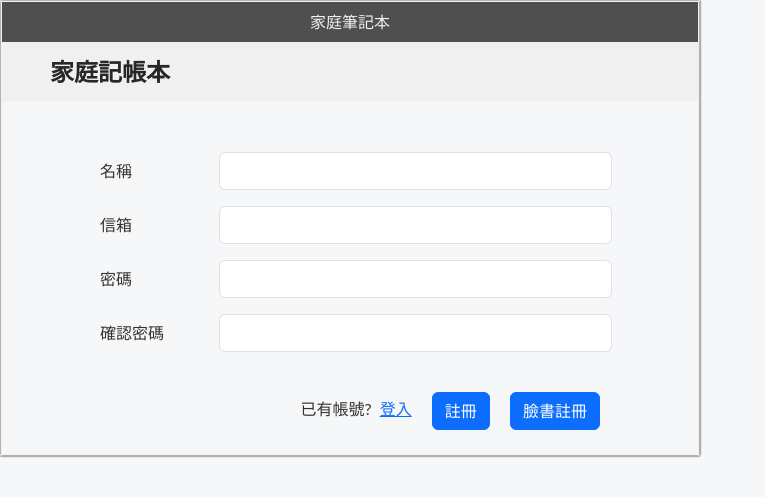
After one commit to syh053/expense-tracker, a Node server app: page /register in a window 1280 px wide. The commit adds this page. Shown: the top 497 px of the page, without its empty margins (0-765 px from the left). Run offline with Node 20, Linux system fonts and the light colour scheme; some libraries are stand-ins or nearby versions.

Commit message:
build login & register paginations and modify other paginations

```diff
--- a/public/css/style.css
+++ b/public/css/style.css
@@ -25,6 +25,7 @@ body {
 }
 
 .logout-button {
+    margin-right: 50px;
     color: #FF8040;
     background-color: #FFFFFF;
 }
--- /dev/null
+++ b/routes/registers.js
@@ -0,0 +1,72 @@
+const express = require('express')
+const router = express.Router()
+
+const db = require('../db/models')
+const User = db.user
+
+const bcrypt = require('bcryptjs')
+
+router.get('/', (req, res) => {
+    res.render('register')
+})
+
+router.post('/', (req, res, next) => {
+
+    const { name, mail, password, ConfirmPassword } = req.body
+
+    //確認名稱長度
+    if (name.length > 100) {
+        req.flash('error', '名稱過長')
+        return res.redirect('back')
+    }
+
+    //確認是否輸入信箱
+    if (!mail) {
+        req.flash('error', '未輸入信箱')
+        return res.redirect('back')
+    }
+
+    //確認是否輸入密碼
+    if (!password) {
+        req.flash('error', '未輸入密碼')
+        return res.redirect('back')
+    }
+
+    //確認密碼是否輸入一致
+    if (password !== ConfirmPassword) {
+        req.flash('error', '密碼輸入不一致')
+        return res.redirect('back')
+    }
+
+    User.findOne({
+        attributes: ['mail', 'password'],
+        where: { mail: mail }
+    })
+        .then(user => {
+            if (user) {
+                req.flash('error', '此信箱已註冊')
+                return res.redirect('back')
+            }
+
+            bcrypt.hash(password, 10)
+                .then(hash => {
+                    User.create({
+                        name: name,
+                        mail,
+                        password: hash
+                    })
+                        .then( user => {
+                            req.flash('success', '註冊成功')
+                            return res.redirect('login')
+                        })
+
+                        .catch( err => {
+                            err.message = '註冊失敗'
+                            next( err )
+                        })
+                })
+        })
+})
+
+
+module.exports = router
--- a/views/layouts/main.hbs
+++ b/views/layouts/main.hbs
@@ -13,14 +13,6 @@
     <div class="d-flex justify-content-center align-items-center title ">
         家庭筆記本
     </div>
-
-    <div class="d-flex justify-content-between align-items-center title second-title">
-        <div class="">
-            <span class="ms-5">家庭記帳本</span>
-        </div>
-
-        <button class="logout-button me-5 px-3">登出</button>
-    </div>
 </header>
 
 
--- /dev/null
+++ b/views/partials/nabar.hbs
@@ -0,0 +1,3 @@
+<form action="/logout" method="post">
+    <button type="submit" class="logout-button btn btn-light border border-secondary btn-sm">Logout</button>
+</form>
--- /dev/null
+++ b/views/register.hbs
@@ -0,0 +1,57 @@
+<div class="d-flex justify-content-between align-items-center title second-title">
+    <div class="">
+        <span class="ms-5">家庭記帳本</span>
+    </div>
+</div>
+
+<div class="total-content">
+
+    <div class="form-group text-center">
+
+        <div class="font-content">
+
+            {{> message}}
+
+            <form action="/register" method="post">
+
+                <div class="d-flex align-items-center row mb-3">
+                    <label for="name" class="col-3 form-label text-start my-0">名稱</label>
+                    <input type="text" class="col form-control" id="name" name="name">
+                </div>
+
+                <div class="d-flex align-items-center row mb-3">
+                    <label for="mail" class="col-3  form-label text-start my-0">信箱</label>
+                    <input type="email" class="col form-control" id="mail" name="mail">
+                </div>
+
+                <div class="d-flex align-items-center row mb-3">
+                    <label for="password" class="col-3  form-label text-start my-0">密碼</label>
+                    <input type="password" class="col form-control" id="password" name="password">
+                </div>
+
+                <div class="d-flex align-items-center row mb-3">
+                    <label for="Confirm-password" class="col-3  form-label text-start my-0">確認密碼</label>
+                    <input type="password" class="col form-control" id="Confirm-password" name="ConfirmPassword">
+                </div>
+
+
+                <div class="text-end">
+                    <span class="me-1">已有帳號?</span>
+                    <a class="me-3" href="/login">登入</a>
+                    <button type="submit" class="btn btn-primary my-4 me-3">註冊</button>
+
+
+            </form>
+
+                    <form action="/login/facebook" method="get" style="display: inline;">
+                        <button type="submit" class="btn btn-primary my-4">臉書註冊</button>
+                    </form>
+                </div>
+
+        </div>
+
+    </div>
+
+</div>
+
+<script src="/javascript/all.min.js"></script>
```
Also changed, not shown: routes/index.js (+12 -0 lines), routes/users.js (added, +29 -0 lines), views/edit.hbs (+8 -0 lines), views/login.hbs (added, +47 -0 lines), views/new.hbs (+8 -0 lines), views/trackers.hbs (+8 -0 lines).
